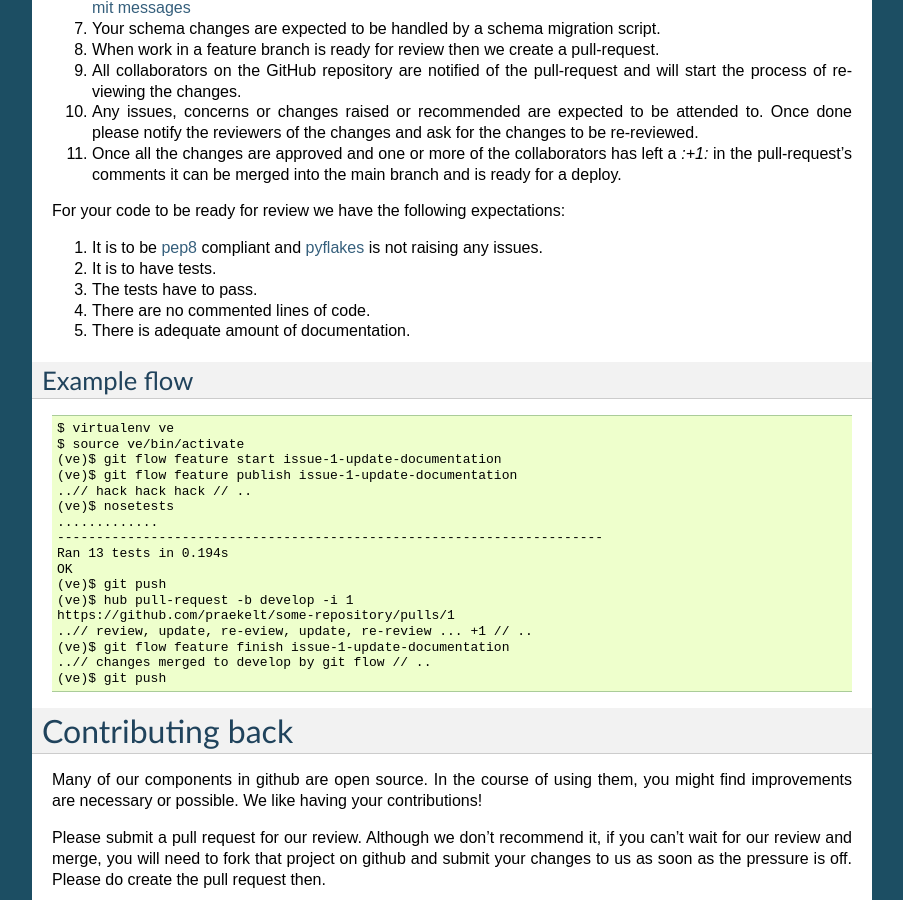
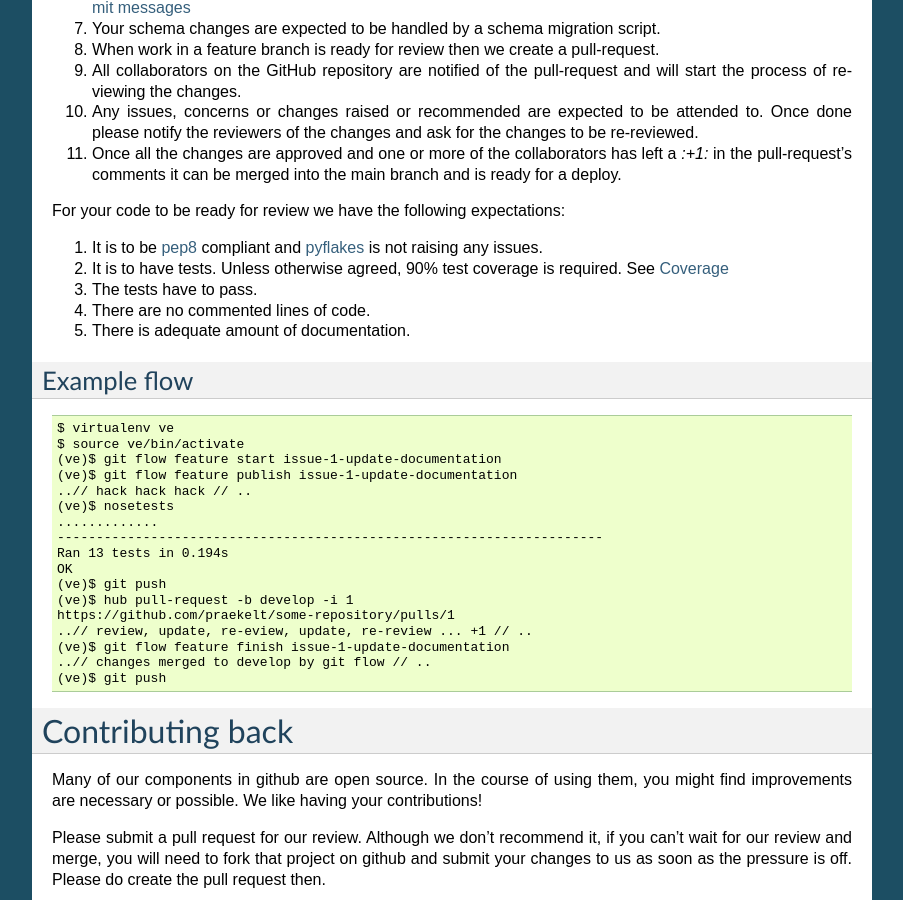
Before and after one commit to praekeltfoundation/ways-of-working, a Sphinx documentation site: the page built from docs/process.rst, in a window 1280 px wide and 900 px high, scrolled down 786 px. Shown: the whole window, without its empty margins (198-1101 px from the left). Built offline with Sphinx 7.4.7, drawn with Linux system fonts in a browser that asks for light colours.

Commit message:
90% test coverage
Fixes #29

```diff
--- a/docs/process.rst
+++ b/docs/process.rst
@@ -58,7 +58,7 @@ expect you to follow this as well.
 For your code to be ready for review we have the following expectations:
 
 1. It is to be pep8_ compliant and pyflakes_ is not raising any issues.
-2. It is to have tests.
+2. It is to have tests. Unless otherwise agreed, 90% test coverage is required. See Coverage_
 3. The tests have to pass.
 4. There are no commented lines of code.
 5. There is adequate amount of documentation.
@@ -115,3 +115,4 @@ through Thursdays.
 .. _pyflakes: https://pypi.python.org/pypi/pyflakes
 .. _What's in a Good Commit?: http://dev.solita.fi/2013/07/04/whats-in-a-good-commit.html
 .. _Closing issues via commit messages: https://help.github.com/articles/closing-issues-via-commit-messages
+.. _Coverage: https://pypi.python.org/pypi/coverage
```
